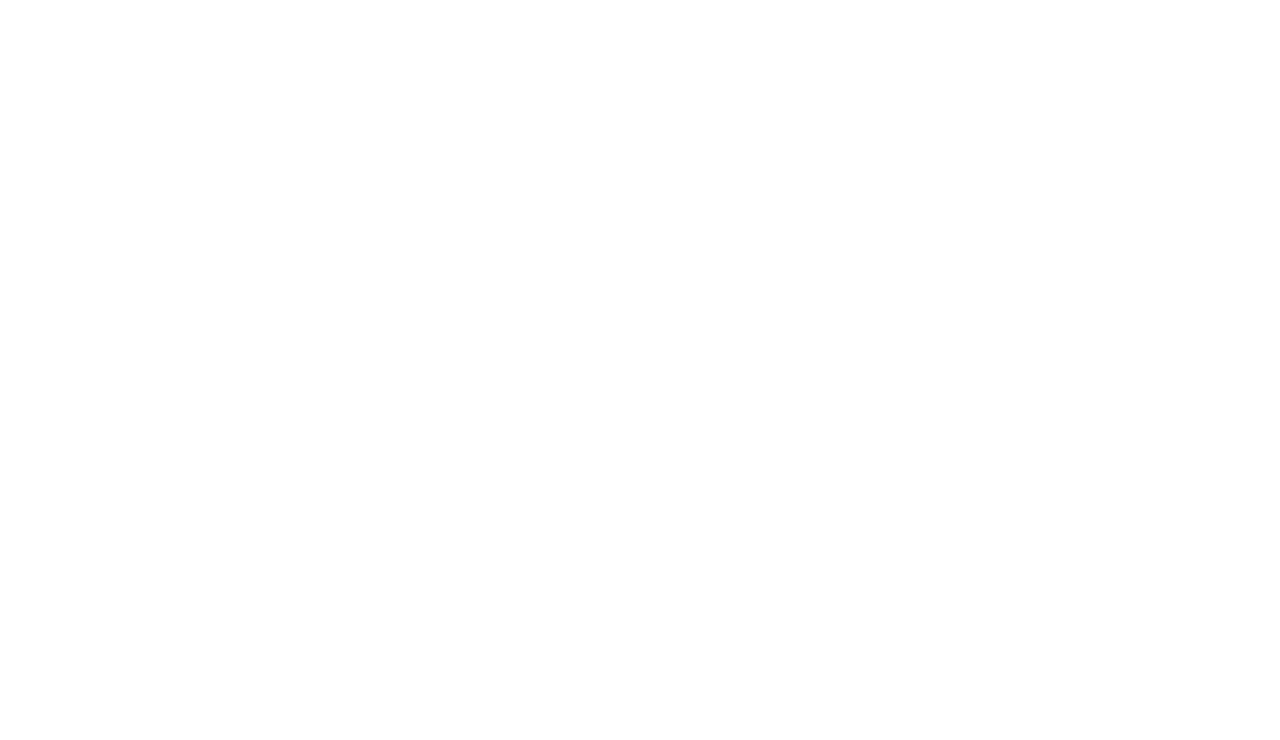
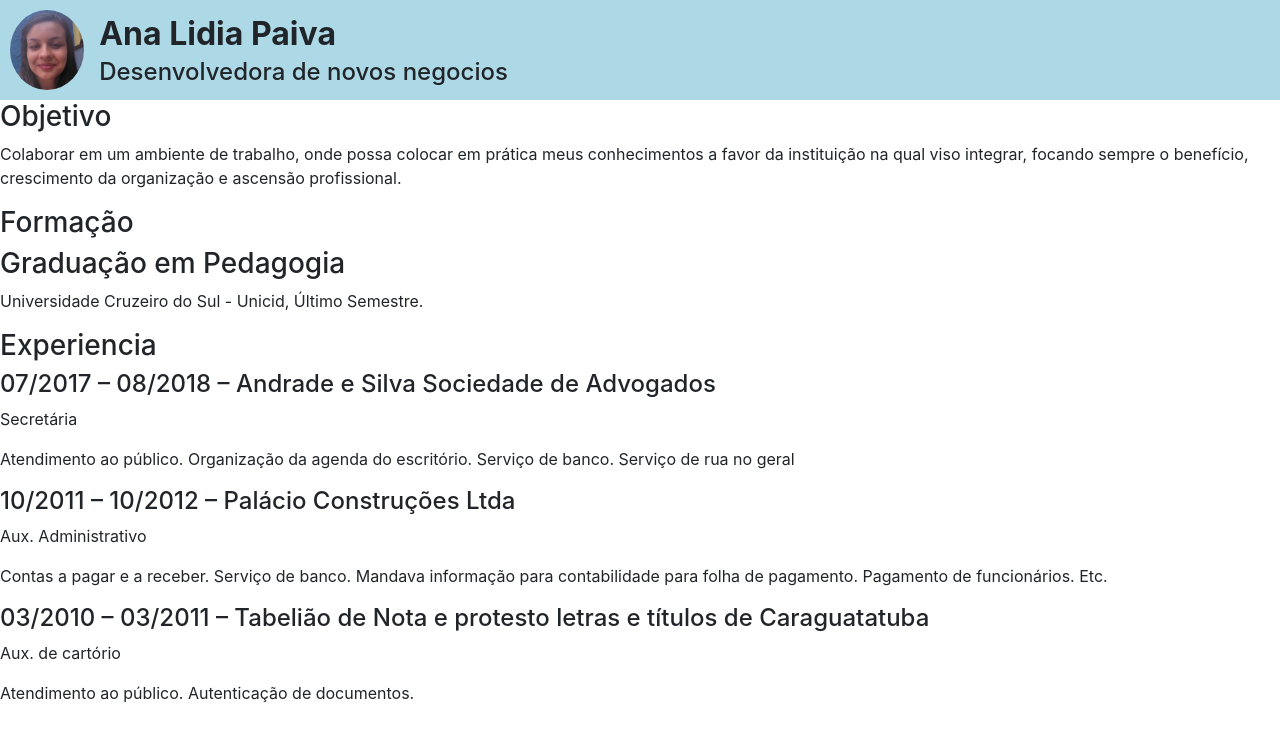
Before and after one commit to Analidia77/Analidia77.github.io, a plain HTML site: page index.html in a window 1280 px wide. Drawn offline with nearby package versions, Linux system fonts and the light colour scheme.

Commit message:
terminei estrutura + criei css

```diff
--- /dev/null
+++ b/css/stylesheet.css
@@ -0,0 +1,27 @@
+header {
+    width: 100%;
+    background-color: lightblue;
+    padding: 10px;
+    height: 100px;
+    display: flex;
+    position: relative;
+}
+.nome-header, .cargo-header {
+    padding: 5px;
+    margin: 0;
+}
+.nome-header {
+    font-weight: bold;
+    font-size: 32px;
+}
+.cargo-header {
+    padding-top: 0;
+    font-size: 24px;
+}
+.img-ana {
+    margin-right: 10px;
+    width: auto;
+    height: 100%;
+    object-fit: cover;
+    border-radius: 50%;
+}
--- a/index.html
+++ b/index.html
@@ -4,8 +4,70 @@
     <meta charset="UTF-8">
     <meta name="viewport" content="width=device-width, initial-scale=1.0">
     <meta http-equiv="X-UA-Compatible" content="ie=edge">
+    <link rel="stylesheet" href="https://maxcdn.bootstrapcdn.com/bootstrap/4.0.0/css/bootstrap.min.css" integrity="sha384-Gn5384xqQ1aoWXA+058RXPxPg6fy4IWvTNh0E263XmFcJlSAwiGgFAW/dAiS6JXm" crossorigin="anonymous">
+    <script src="https://code.jquery.com/jquery-3.2.1.slim.min.js" integrity="sha384-KJ3o2DKtIkvYIK3UENzmM7KCkRr/rE9/Qpg6aAZGJwFDMVNA/GpGFF93hXpG5KkN" crossorigin="anonymous"></script>
+    <script src="https://cdnjs.cloudflare.com/ajax/libs/popper.js/1.12.9/umd/popper.min.js" integrity="sha384-ApNbgh9B+Y1QKtv3Rn7W3mgPxhU9K/ScQsAP7hUibX39j7fakFPskvXusvfa0b4Q" crossorigin="anonymous"></script>
+    <script src="https://maxcdn.bootstrapcdn.com/bootstrap/4.0.0/js/bootstrap.min.js" integrity="sha384-JZR6Spejh4U02d8jOt6vLEHfe/JQGiRRSQQxSfFWpi1MquVdAyjUar5+76PVCmYl" crossorigin="anonymous"></script>
+    <link rel="stylesheet" href="css/stylesheet.css">
     <title>Ana Lidia</title>
 </head>
 <body>
+    <header>
+        <img class="img-ana" src="foto.jpg" alt="foto ana">
+        <div>
+            <h1 class="nome-header">Ana Lidia Paiva</h1>
+            <h2 class="cargo-header">Desenvolvedora de novos negocios</h2>
+        </div>
+    </header>
+    <main>
+        <div>
+            <h3>Objetivo</h3>
+            <p>Colaborar em um ambiente de trabalho, onde possa colocar em prática meus conhecimentos a favor da instituição na qual viso integrar, focando sempre o benefício, crescimento da organização e ascensão profissional.</p>
+        </div>
+        <div>
+            <h3>Formação</h3>
+            <div>
+                <h3>Graduação em Pedagogia</h3>
+                <p>Universidade Cruzeiro do Sul - Unicid, Último Semestre.</p>
+            </div>
+        </div>
+        <div>
+            <h3>Experiencia</h3>
+            <div class="exp-div">
+                <h4>07/2017 – 08/2018 – Andrade e Silva Sociedade de Advogados</h4>
+                <p class="funcao">
+                    Secretária
+                </p>
+                <p>
+                    Atendimento ao público.
+                    Organização da agenda do escritório.
+                    Serviço de banco.
+                    Serviço de rua no geral
+                </p>
+            </div>
+            <div class="exp-div">
+                <h4>10/2011 – 10/2012 – Palácio Construções Ltda</h4>
+                <p class="funcao">
+                Aux. Administrativo
+                <p>
+                </p>
+                <p>Contas a pagar e a receber.
+                    Serviço de banco.
+                    Mandava informação para contabilidade para folha de pagamento.
+                    Pagamento de funcionários.
+                    Etc.
+                </p>
+            </div>
+            <div class="exp-div">
+                <h4>03/2010 – 03/2011 – Tabelião de Nota e protesto letras e títulos de Caraguatatuba</h4>
+                <p class="funcao">
+                Aux. de cartório
+                <p>Atendimento ao público.
+                   Autenticação de documentos.
+                </p>
+            </div>
+            </div>
+        </div>
+    </main>
 </body>
 </html>
```
Also changed, not shown: foto.jpg (added).
